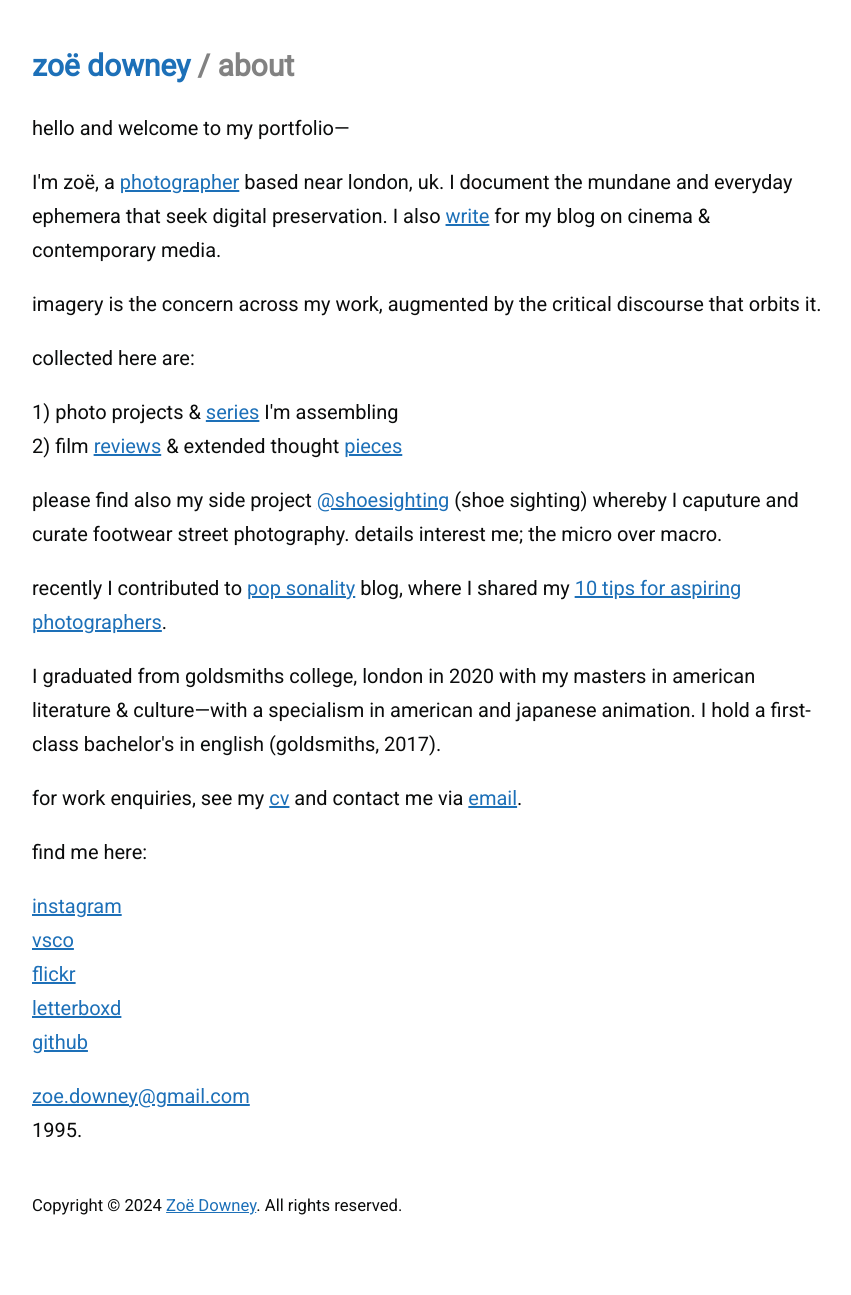
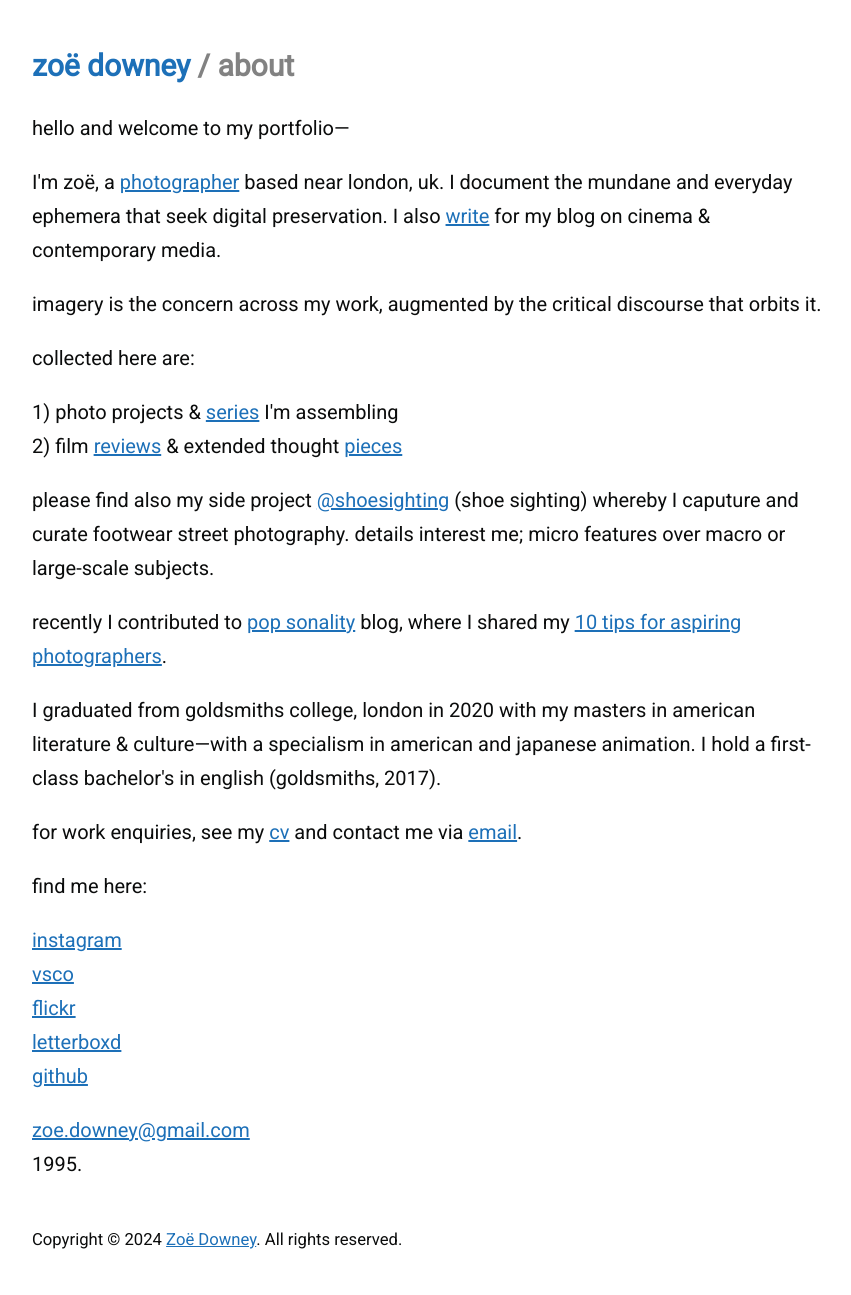
Before and after one commit to zoeurl/zoedowney.github.io, a Jekyll site: the page built from about/index.html, in a window 1280 px wide. Shown: the whole page, without its empty margins (208-1059 px from the left). Built offline with Jekyll 4.4.1, drawn with Linux system fonts in a browser that asks for light colours; before the commit the page ends 1261 px from its top, so only the background shows below that.

Commit message:
Update index.html

```diff
--- a/about/index.html
+++ b/about/index.html
@@ -15,7 +15,7 @@
 1) photo projects & <a href="https://www.zoedowney.com/abstract/">series</a> I'm assembling
 <br>2) film <a href="https://www.zoedowney.com/past-lives/">reviews</a> & extended thought <a href="https://www.zoedowney.com/the-ghost-behind-the-machine/">pieces</a>
 </p>
-please find also my side project <a href="https://www.instagram.com/shoesighting">@shoesighting</a> (shoe sighting) whereby I caputure and curate footwear street photography. details interest me; the micro over macro.
+please find also my side project <a href="https://www.instagram.com/shoesighting">@shoesighting</a> (shoe sighting) whereby I caputure and curate footwear street photography. details interest me; micro features over macro or large-scale subjects.
 </p>
 recently I contributed to <a href="https://www.instagram.com/p/DARMIgPo8T2/">pop sonality</a> blog, where I shared my <a href="https://popsonality.blogspot.com/2024/09/zoe-downey-shares-with-pop-sonality-her.html">10 tips for aspiring photographers</a>.
 </p>
```
